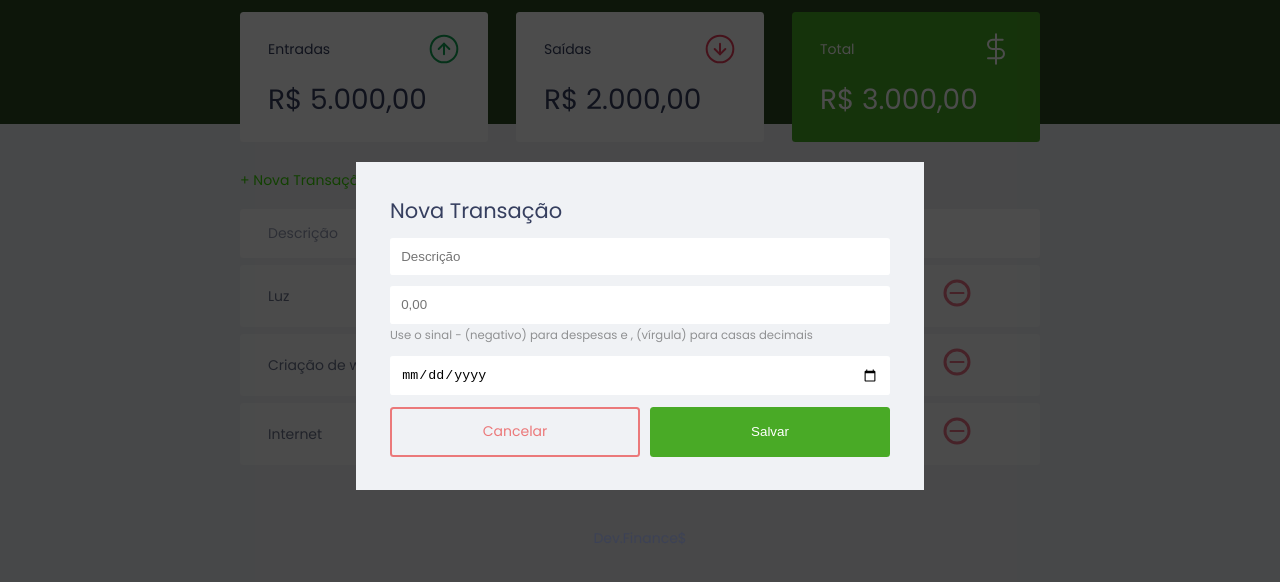
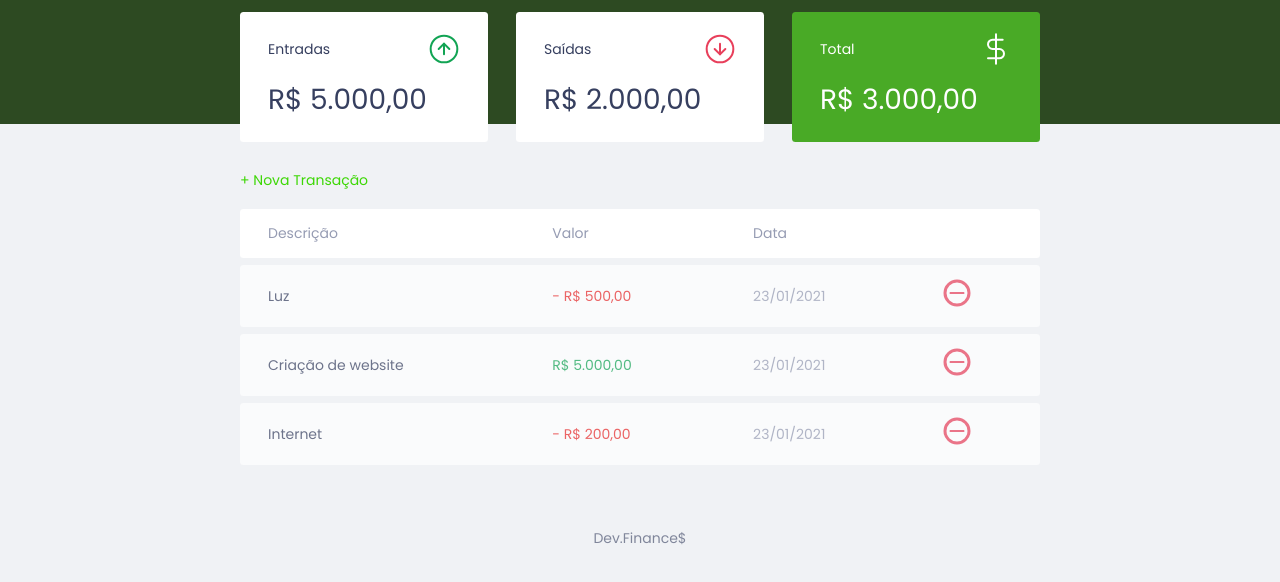
Before and after one commit to MatheusFC2/DevFinances, a plain HTML site: page index.html in a window 1280 px wide. Shown: the part 74-656 px from the top of the page. Drawn offline with Linux system fonts and the light colour scheme.

Commit message:
importando js, e adaptando com onclick para dar funcionalidade

```diff
--- a/index.html
+++ b/index.html
@@ -7,6 +7,7 @@
     <link rel="preconnect" href="https://fonts.googleapis.com">
     <link rel="preconnect" href="https://fonts.gstatic.com" crossorigin>
     <link href="https://fonts.googleapis.com/css2?family=Poppins:ital,wght@0,100;0,400;0,700;1,100;1,400;1,700&display=swap" rel="stylesheet">
+    <script src="./script.js" defer></script>
     <link rel="stylesheet" href="./style.css">
     <title>Dev.Finance$</title>
 </head>
@@ -45,7 +46,7 @@
             </section>
             <section id="transaction">
                 <h2 class="sr-only">Transações</h2>
-                <a href="#" class="button new">+ Nova Transação</a>
+                <a href="#" onclick="Modal.open()" class="button new">+ Nova Transação</a>
                 <table id="data-table">
                     <thead>
                         <tr>
@@ -80,7 +81,7 @@
 
         </main>
 
-        <div class="modal-overlay active">
+        <div class="modal-overlay ">
             <div class="modal">
                 <div id="form">
                     <h2>Nova Transação</h2>
@@ -117,7 +118,7 @@
                         </div>
 
                         <div class="input-group actions">
-                            <a href="#" class="button cancel">Cancelar</a>
+                            <a href="#" onclick="Modal.close()" class="button cancel">Cancelar</a>
                             <button>Salvar</button>
                         </div>
                     </form>
```
